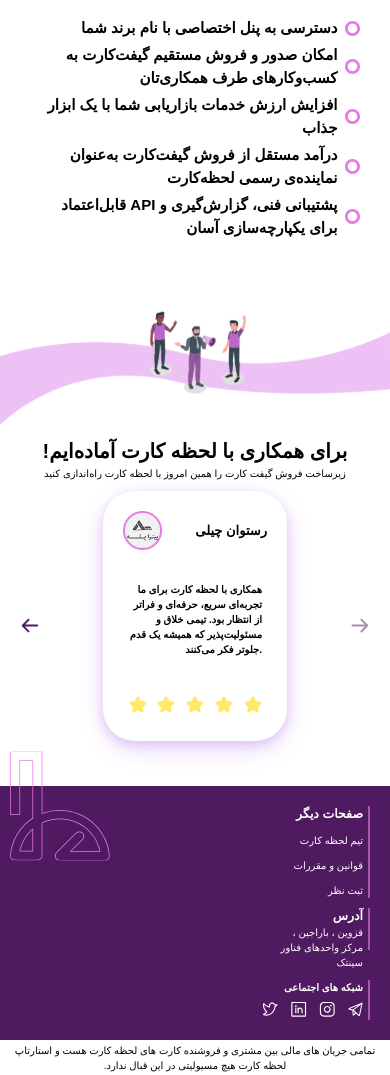
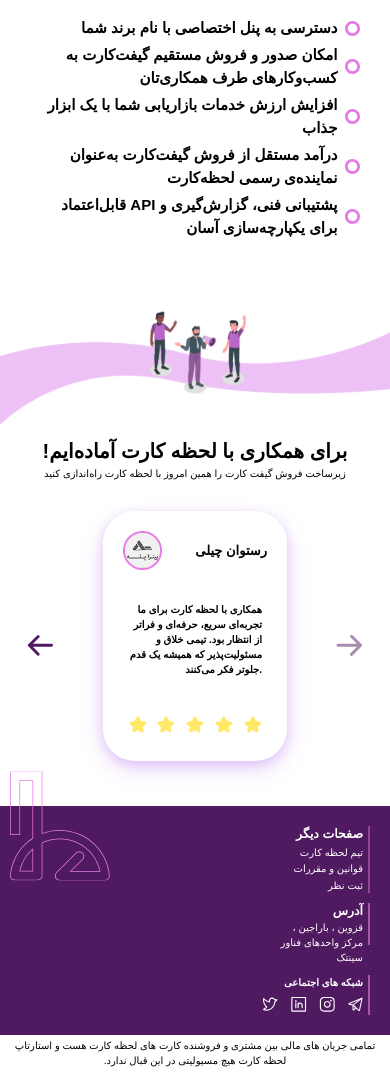
Before and after one commit to Peacefuldude/lahzePartnership, a React (Vite) app: page / in a window 390 px wide. Shown: the part 1712-2787 px from the top of the page. Built offline with nearby package versions, Linux system fonts and the light colour scheme; a web font is replaced by a local one.

Commit message:
carousel bug fixing

```diff
--- a/src/App.jsx
+++ b/src/App.jsx
@@ -6,7 +6,7 @@ import HomePage from "./Components/HomePage/HomePage.jsx";
 function App() {
     return (
         <div
-            className="relative min-h-screen bg-cover bg-no-repeat bg-center flex flex-col justify-between lg:bg-[url('./src/assets/background.png')]"
+            className="overflow-hidden relative min-h-screen bg-cover bg-no-repeat bg-center flex flex-col justify-between lg:bg-[url('./src/assets/background.png')]"
             // style={{backgroundImage: 'url("src/assets/backgroundkk(3).png")'}}
         >
             <Header/>
--- a/src/Components/HomePage/BenefitsSection.jsx
+++ b/src/Components/HomePage/BenefitsSection.jsx
@@ -2,7 +2,7 @@ import React from 'react'
 
 function BenefitsSection() {
     return (
-        <div className={"flex justify-between items-center relative p-[3em] "}>
+        <div className={"flex justify-between items-center relative p-[3em] lg:pt-[11em] "}>
             <div className="benefitsSection-container flex justify-between z-10 w-full items-center" >
                 <div className="benefitsSection-icon">
                     <svg className={"w-full max-w-[500px] h-auto block mt-0 mx-auto my-0"} width="500" height="500" viewBox="0 0 500 500" fill="none" xmlns="http://www.w3.org/2000/svg">
--- a/src/Components/HomePage/CarouselSection.jsx
+++ b/src/Components/HomePage/CarouselSection.jsx
@@ -7,7 +7,7 @@ function CarouselSection() {
             <div className={"font-bold text-[2rem] text-center"}>
                 برای همکاری با لحظه کارت آماده‌ایم!
             </div>
-            <div className={"text-[1rem]v text-center"}>
+            <div className={"mb-[2em] text-[1rem]v text-center"}>
                 زیرساخت فروش گیفت کارت را همین امروز با لحظه کارت راه‌اندازی کنید
             </div>
             <CarouselComponent/>
--- a/src/Components/HomePage/FeaturesSection.jsx
+++ b/src/Components/HomePage/FeaturesSection.jsx
@@ -2,7 +2,7 @@ import React from 'react'
 
 function FeaturesSection() {
     return (
-        <div className={"flex justify-between items-center relative p-[3em]"}>
+        <div className={"flex justify-between items-center relative p-[3em] lg:pt-[11em]]"}>
             <div className="featuresSection-container flex justify-between z-10 w-full items-center" >
                 <div className="featuresSection-description">
                     <div className={"font-bold text-[1.9rem] md:text-[2rem] mb-6"}>نمایندگی فروش گیفت‌کارت برای آژانس‌های تبلیغاتی</div>
--- a/src/Components/Shared/Carousel/CarouselComponent.css
+++ b/src/Components/Shared/Carousel/CarouselComponent.css
@@ -26,8 +26,8 @@
     position: relative;
     background: transparent;
     border: none;
-    width: 40px;
-    height: 40px;
+    width: 61px;
+    height: 61px;
 }
 .carousel-item{
     padding: 10px;
@@ -35,7 +35,7 @@
 /* Desktop/tablet buttons (centered bottom) */
 .carousel-button-container.desktop {
     position: absolute;
-    bottom: 20px;
+    bottom: 0;
     left: 0;
     right: 0;
     display: flex;
@@ -47,8 +47,8 @@
 .carousel-button-container.desktop .carousel-button {
     background: transparent;
     border: none;
-    width: 40px;
-    height: 40px;
+    width: 61px;
+    height: 61px;
 }
 
 /* Common styles */
--- a/src/Components/Shared/Carousel/CarouselComponent.jsx
+++ b/src/Components/Shared/Carousel/CarouselComponent.jsx
@@ -17,7 +17,7 @@ const ButtonGroup = ({ next, previous, ...rest }) => {
                         onClick={() => previous()}
                         disabled={currentSlide === 0}
                     >
-                        <svg width="40" height="40" viewBox="0 0 62 62" fill="none">
+                        <svg width="61" height="61" viewBox="0 0 62 62" fill="none">
                             <path d="M33.0613 21.1387L42.2266 30.3039M42.2266 30.3039L33.0613 39.4692M42.2266 30.3039H19.3135" stroke="#501A60" strokeWidth="3" strokeLinecap="round" strokeLinejoin="round"/>
                         </svg>
                     </button>
@@ -26,7 +26,7 @@ const ButtonGroup = ({ next, previous, ...rest }) => {
                         onClick={() => next()}
                         disabled={currentSlide >= totalSlides - slidesToShow}
                     >
-                        <svg width="40" height="40" viewBox="0 0 63 62" fill="none">
+                        <svg width="61" height="61" viewBox="0 0 63 62" fill="none">
                             <path d="M29.134 21.1385L19.9688 30.3039M19.9688 30.3039L29.134 39.4691M19.9688 30.3039H42.8818" stroke="#501A60" strokeWidth="3" strokeLinecap="round" strokeLinejoin="round"/>
                         </svg>
 
@@ -39,7 +39,7 @@ const ButtonGroup = ({ next, previous, ...rest }) => {
                         onClick={() => previous()}
                         disabled={currentSlide === 0}
                     >
-                        <svg width="40" height="40" viewBox="0 0 62 62" fill="none">
+                        <svg width="61" height="61" viewBox="0 0 62 62" fill="none">
                             <path d="M33.0613 21.1387L42.2266 30.3039M42.2266 30.3039L33.0613 39.4692M42.2266 30.3039H19.3135" stroke="#501A60" strokeWidth="3" strokeLinecap="round" strokeLinejoin="round"/>
                         </svg>
                     </button>
@@ -48,7 +48,7 @@ const ButtonGroup = ({ next, previous, ...rest }) => {
                         onClick={() => next()}
                         disabled={currentSlide >= totalSlides - slidesToShow}
                     >
-                        <svg width="40" height="40" viewBox="0 0 63 62" fill="none">
+                        <svg width="61" height="61" viewBox="0 0 63 62" fill="none">
                             <path d="M29.134 21.1385L19.9688 30.3039M19.9688 30.3039L29.134 39.4691M19.9688 30.3039H42.8818" stroke="#501A60" strokeWidth="3" strokeLinecap="round" strokeLinejoin="round"/>
                         </svg>
 
--- a/src/Components/Shared/Footer/Footer.css
+++ b/src/Components/Shared/Footer/Footer.css
@@ -33,7 +33,7 @@
     }
 
     .footer-svg2 svg {
-        height: 92px !important;
+        height: 67px !important;
     }
 
     .footer-svg3 svg {
```
Also changed, not shown: src/assets/background.png.
